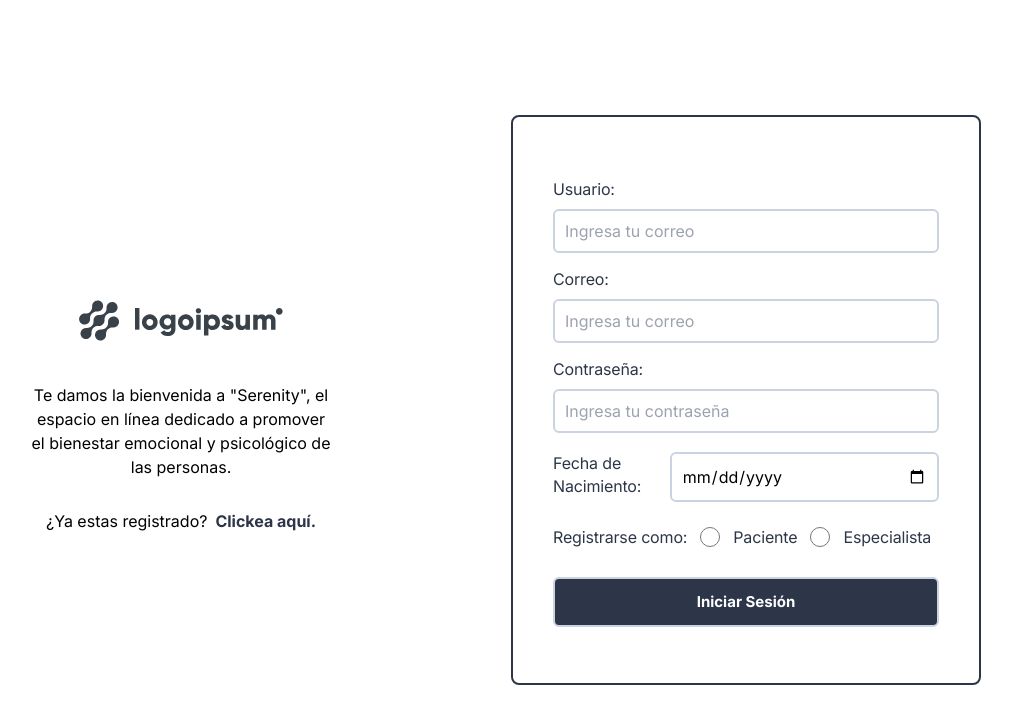
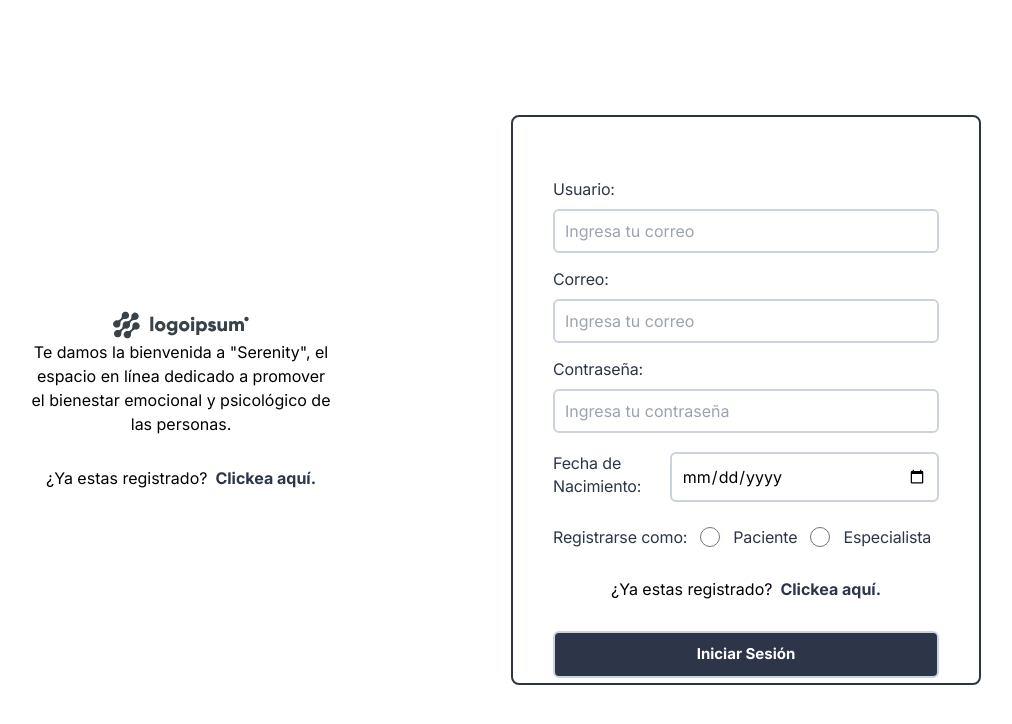
Before and after one commit to AngieCabanillas/psicologia-en-linea, a React (Vite) app in the folder frontend/: page /registro in a window 1280 px wide. Shown: the top 724 px of the page, without its empty margins (159-1171 px from the left). Built offline with nearby package versions, Linux system fonts and the light colour scheme.

Commit message:
router fix

```diff
--- a/frontend/src/components/Navbar/Navbar.tsx
+++ b/frontend/src/components/Navbar/Navbar.tsx
@@ -52,7 +52,7 @@ export default function Navbar() {
         })}
       </ul>
       <div className="button-group flex mr-4 md:mr-0">
-        <NavLink to="/cerrar-sesion">
+        <NavLink to="/">
           <Button buttonStyle="btn-outline">Cerrar Sesión</Button>
         </NavLink>
         <div className="espacio-entre-componentes mr-2 md:mr-6"></div>
--- a/frontend/src/home/Hero.tsx
+++ b/frontend/src/home/Hero.tsx
@@ -3,13 +3,13 @@ import heroImg from "/img/fondo-hero.jpg"
 import "./Hero.css"
 import { Link } from "react-router-dom";
 
-const handleClick1 = () => {
-    redirectTo("/especialistas");
-  };
+// const handleClick1 = () => {
+//     redirectTo("/especialistas");
+//   };
 
-const handleClick2 = () => {
-    redirectTo("/info-ayuda");
-  };
+// const handleClick2 = () => {
+//     redirectTo("/info-ayuda");
+//   };
 
 export default function Hero () {
 
@@ -23,12 +23,12 @@ export default function Hero () {
                 <h1>El apoyo que necesitas</h1>
                 <p>Conecta con nuestros especialistas y déjanos acompañarte a mejorar tu bienestar emocional.</p>
                 <div className="button-group flex">
-                <Link to="/info-ayuda/">
-                        <Button buttonStyle="btn-primary" onClick={handleClick2}>Información de Ayuda</Button>
+                    <Link to="/info-ayuda/">
+                        <Button buttonStyle="btn-primary">Información de Ayuda</Button>
                     </Link>
                     <div className="espacio-entre-componentes"></div>
                     <Link to="/especialistas/">
-                        <Button buttonStyle="btn-outline" onClick={handleClick1}>Especialistas</Button>
+                        <Button buttonStyle="btn-outline">Especialistas</Button>
                     </Link>
                 </div>
             </div>
@@ -37,6 +37,6 @@ export default function Hero () {
     )
 
 }
-function redirectTo(arg0: string) {
-    throw new Error("Function not implemented.");
-}
+// function redirectTo(arg0: string) {
+//     throw new Error("Function not implemented.");
+// }
--- a/frontend/src/main.tsx
+++ b/frontend/src/main.tsx
@@ -1,4 +1,3 @@
-import React from 'react'
 import ReactDOM from 'react-dom/client'
 import App from './App.tsx'
 import './index.css'
--- a/frontend/src/user/Login.css
+++ b/frontend/src/user/Login.css
@@ -97,3 +97,9 @@
     text-decoration: none;
     font-weight: bold;
 }
+
+@media (max-width: 640px) {
+    .form-login{
+        width: fit-content;
+    }
+}
--- a/frontend/src/user/Registro.css
+++ b/frontend/src/user/Registro.css
@@ -22,7 +22,6 @@
 
 .welcome {
     width: 400px;
-    display: flex;
     flex-direction: column;
     justify-content: center;
     align-items: center;
--- a/frontend/src/user/login.tsx
+++ b/frontend/src/user/login.tsx
@@ -1,18 +1,19 @@
 import  logo from '/svg/logo.svg'
 import "./Login.css"
+import { Link } from 'react-router-dom'
 
 
 
-function redirectTo(url: string): void {
-    window.location.href = url;
-  }
+// function redirectTo(url: string): void {
+//     window.location.href = url;
+//   }
 
 
 export default function LoginUsuario () {
 
-    const handleClick = () => {
-        redirectTo("/home");
-      };
+    // const handleClick = () => {
+    //     redirectTo("/home");
+    //   };
 
     return (
 
@@ -31,14 +32,18 @@ export default function LoginUsuario () {
                                 <input type='password' placeholder='Ingresa tu contraseña' required/>
                             </div>
                             <div className='input-field button'>
-                                <input type='button' value="Iniciar Sesión" onClick={handleClick} />
+                                <Link to="/home">
+                                    <input type='button' value="Iniciar Sesión"/>
+                                </Link>
                             </div>
                         </form>
                         <div className='login-signup'>
                             <span className='text'>¿No estas registrado?
 
                             </span>
-                            <a href='/registro' className='text signup-text'>Clickea aquí.</a>
+                            <Link to="/registro">
+                                <a  className='text signup-text'>Clickea aquí.</a>
+                            </Link>
                         </div>
                     </div>
                 </div>
--- a/frontend/src/user/registro.tsx
+++ b/frontend/src/user/registro.tsx
@@ -1,48 +1,62 @@
-import  logo from '/svg/logo.svg'
+import logo from '/svg/logo.svg'
 import "./Registro.css"
+import { Link } from 'react-router-dom'
 
-export default function RegistroUsuario () {
+export default function RegistroUsuario() {
 
     return (
 
         <div className="container">
             <div className='container-forms'>
                 <div className="forms">
-                    <div className='welcome'>
-                    <img src={logo}  alt="" className="logo"/>
-                    <p>Te damos la bienvenida a "Serenity", el espacio en línea dedicado a promover el bienestar emocional y psicológico de las personas.</p>
-                    <div className='login-signup'>
+                    <div className='welcome hidden md:flex'>
+                        <img src={logo} alt="" className="logo-register block" />
+                        <p>Te damos la bienvenida a "Serenity", el espacio en línea dedicado a promover el bienestar emocional y psicológico de las personas.</p>
+                        <div className='login-signup flex'>
                             <span className='text'>¿Ya estas registrado?
 
                             </span>
-                            <a href='/' className='text signup-text'>Clickea aquí.</a>
+                            <Link to="/">
+                                <a href='/' className='text signup-text'>Clickea aquí.</a>
+                            </Link>
                         </div>
                     </div>
-                    <div className="registro-form">
+                    <div className="registro-form fit-content">
+                        <img src={logo} alt="" className="logo-register block md:hidden" />
                         <form action='#'>
                             <div className='input-field'>
                                 <label>Usuario:</label>
-                                <input type='text' placeholder='Ingresa tu correo' required/>
+                                <input type='text' placeholder='Ingresa tu correo' required />
                             </div>
                             <div className='input-field'>
                                 <label>Correo:</label>
-                                <input type='email' placeholder='Ingresa tu correo' required/>
+                                <input type='email' placeholder='Ingresa tu correo' required />
                             </div>
                             <div className='input-field'>
                                 <label>Contraseña:</label>
-                                <input type='password' placeholder='Ingresa tu contraseña' required/>
+                                <input type='password' placeholder='Ingresa tu contraseña' required />
                             </div>
                             <div className='input-field' id='date' >
                                 <label>Fecha de Nacimiento:</label>
-                                <input type='date' required/>
+                                <input type='date' required />
                             </div>
-                            <div  id='type' >
+                            <div id='type' >
                                 <label>Registrarse como:</label>
-                                <input type='radio' value="Paciente"/> Paciente
+                                <input type='radio' value="Paciente" /> Paciente
                                 <input type='radio' value="Especialista" /> Especialista
                             </div>
+                            <div className='login-signup flex md:hidden'>
+                                <span className='text'>¿Ya estas registrado?
+                                </span>
+                                <Link to="/">
+                                    <a href='/' className='text signup-text'>Clickea aquí.</a>
+                                </Link>
+                            </div>
+
                             <div className='input-field button'>
-                                <input type='button' value="Iniciar Sesión"/>
+                                <Link to="/home">
+                                    <input type='button' value="Iniciar Sesión" />
+                                </Link>
                             </div>
                         </form>
 
```
